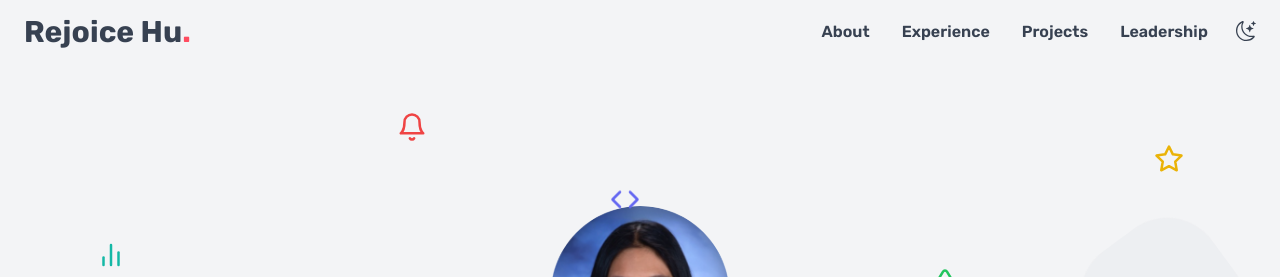
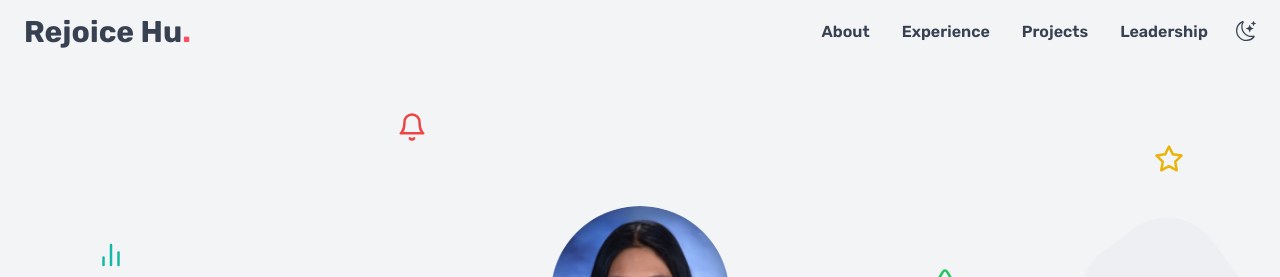
Before and after one commit to rejoiceh/personalWebsite, a Next.js app: page / in a window 1280 px wide. Shown: the top 277 px of the page. Built offline with nearby package versions, Linux system fonts and the light colour scheme.

Commit message:
Update HeroBackground.tsx

```diff
--- a/src/components/partials/HeroBackground.tsx
+++ b/src/components/partials/HeroBackground.tsx
@@ -17,7 +17,7 @@ const HeroBackground = () => {
     <>
       <FiBarChart2 size={30} className="absolute  top-60 left-10 hidden text-teal-500 sm:inline-block md:left-24" />
       <FiBell size={30} className="animate-bell  absolute top-28 right-2/3 hidden text-red-500 sm:inline-block" />
-      <FiCode size={30} className="absolute  top-48 right-1/2 hidden animate-bounce text-indigo-500 sm:inline-block" />
+      {/* <FiCode size={30} className="absolute  top-48 right-1/2 hidden animate-bounce text-indigo-500 sm:inline-block" /> */}
       <FiPieChart
         size={30}
         className="animate-move  absolute bottom-10 right-20 hidden text-fuchsia-500 sm:inline-block md:right-48"
```
